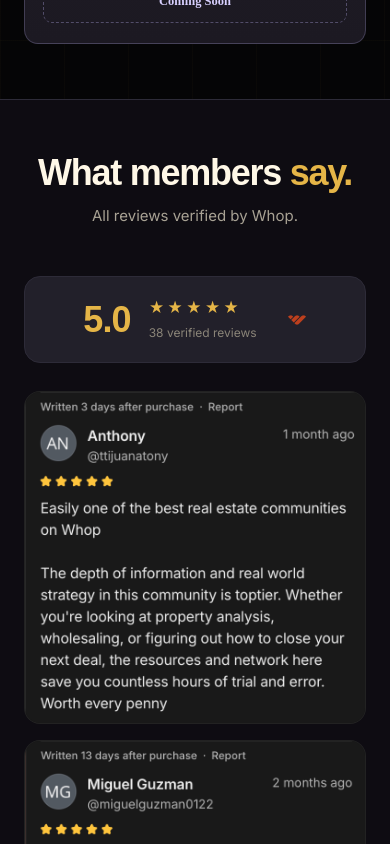
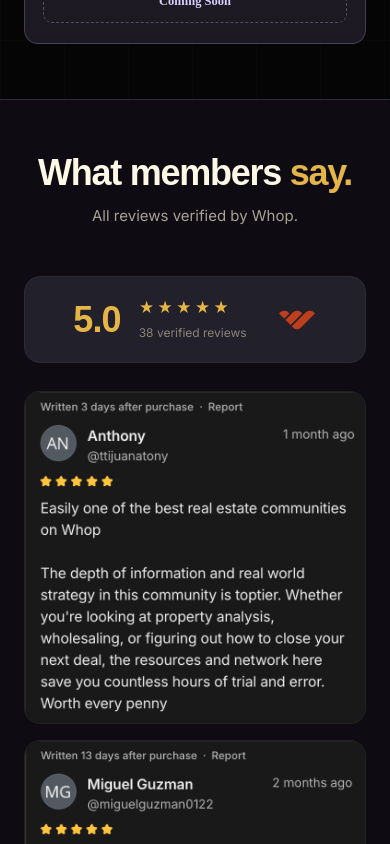
Before and after one commit to keeganburke/real-venture-landing, a Next.js app: page / in a window 390 px wide. Shown: the part 8600-9444 px from the top of the page. Built offline with nearby package versions, Linux system fonts and the light colour scheme; a web font is replaced by a local one.

Commit message:
whop logo: double size

```diff
--- a/app/globals.css
+++ b/app/globals.css
@@ -1343,7 +1343,7 @@ body.modal-open{overflow:hidden}
 
 /* Whop logo in the review summary card */
 .lp-reviews-whop-logo {
-  height: 24px;
+  height: 48px;
   width: auto;
   opacity: 0.7;
   margin-left: 16px;
@@ -1352,7 +1352,7 @@ body.modal-open{overflow:hidden}
 
 @media (max-width: 640px) {
   .lp-reviews-whop-logo {
-    height: 20px;
+    height: 40px;
     margin-left: 12px;
   }
 }
```
